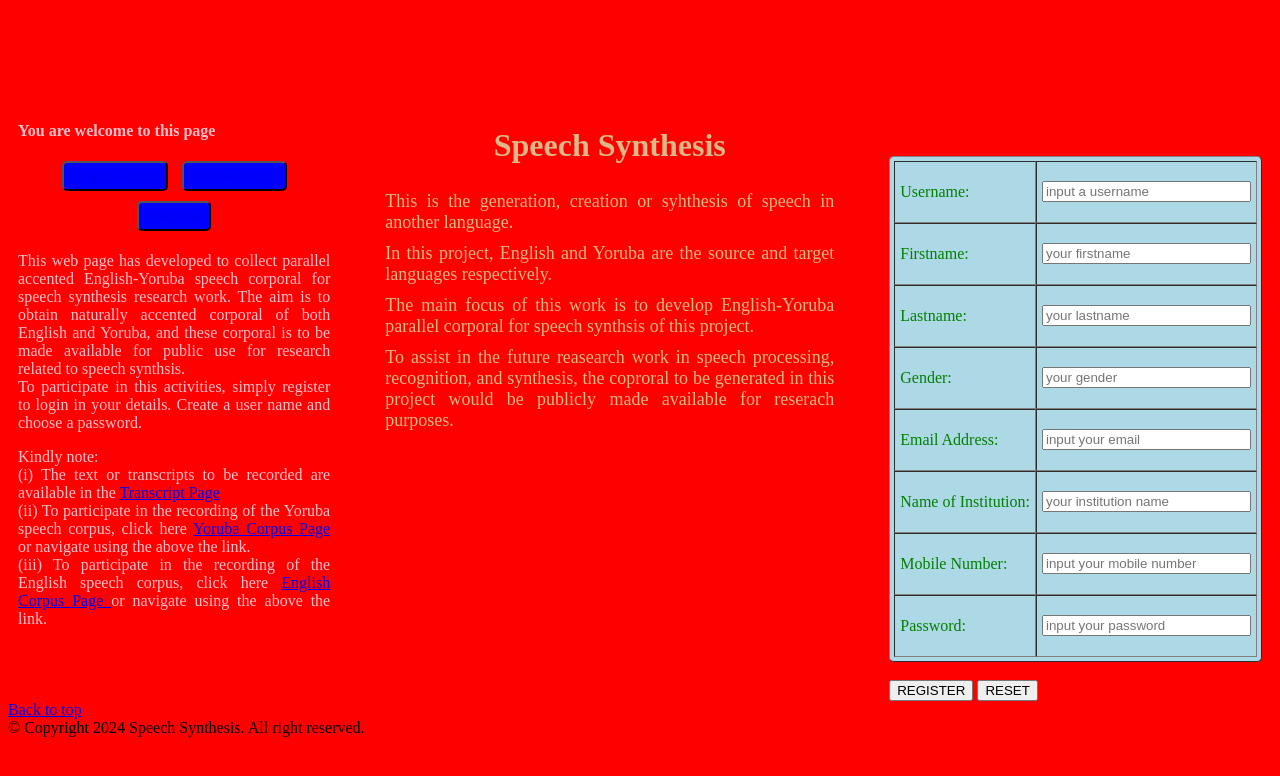
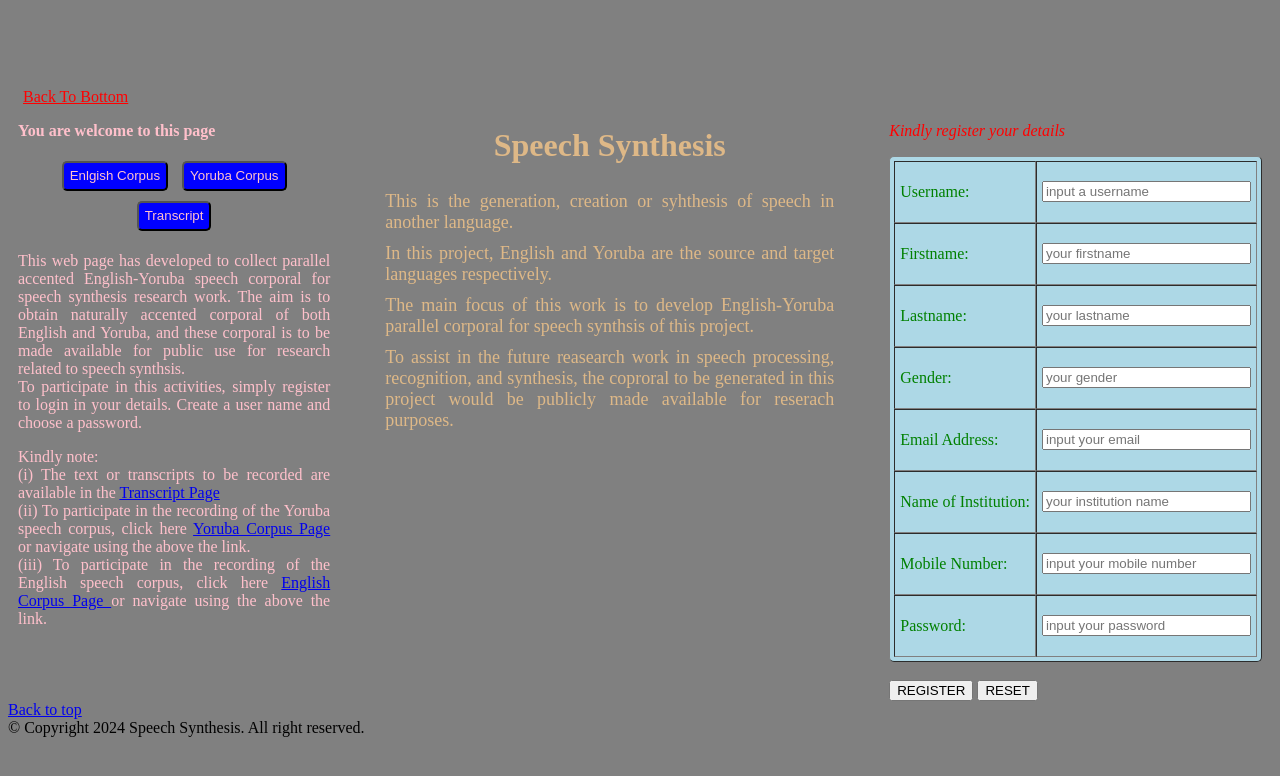
Before and after one commit to Gabrinas/Flasp.AppNew, a Flask app: page / in a window 1280 px wide. Shown: the top 776 px of the page. Run offline with Flask 3, Linux system fonts and the light colour scheme.

Commit message:
Update my_home_page.html

```diff
--- a/templates/my_home_page.html
+++ b/templates/my_home_page.html
@@ -18,7 +18,7 @@
 
 @media screen and (min-width: 1008px){
   body{
-    background-color: red;}
+    background-color: grey;}
 }
 
 .c1{
@@ -86,6 +86,7 @@ table{
      }
 .but{
     text-decoration: none;
+     color: pink;
     }
 
 button{
```
